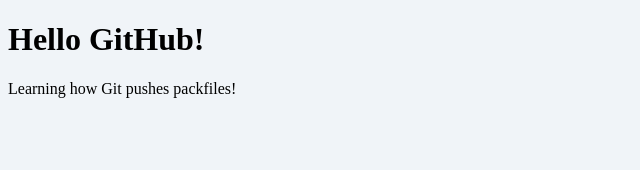
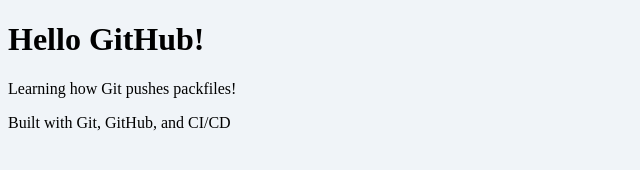
Before and after one commit to mudassirzahir/my-web-app, a plain HTML site: page index.html in a window 1280 px wide. Shown: the whole page, without its empty margins (0-640 px from the left). Drawn offline with Linux system fonts and the light colour scheme.

Commit message:
Add footer to homepage

```diff
--- a/index.html
+++ b/index.html
@@ -11,6 +11,7 @@
 <body>
   <h1>Hello GitHub!</h1>
   <p>Learning how Git pushes packfiles!</p>
+  <footer>Built with Git, GitHub, and CI/CD</footer>
 </body>
 
 </html>
```
